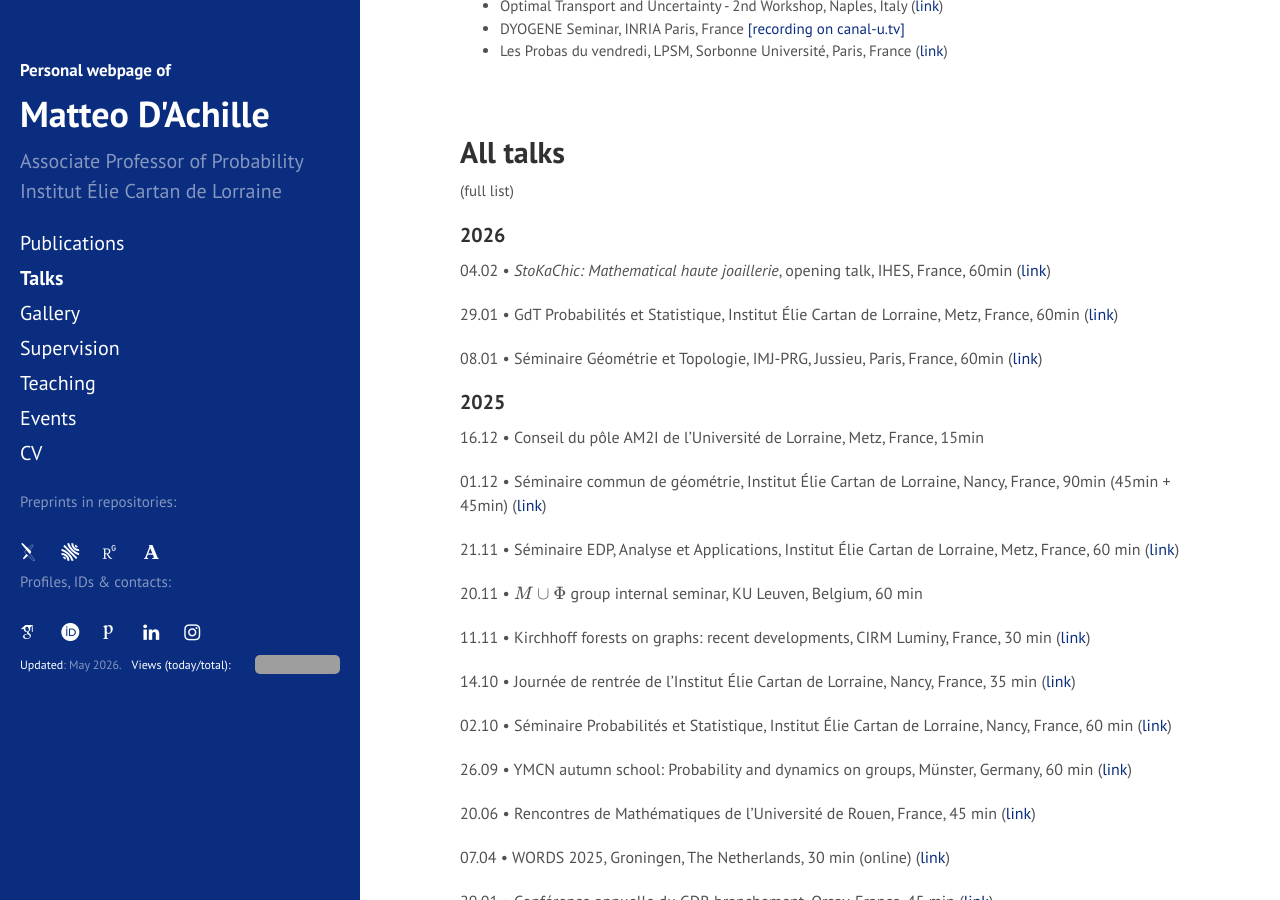
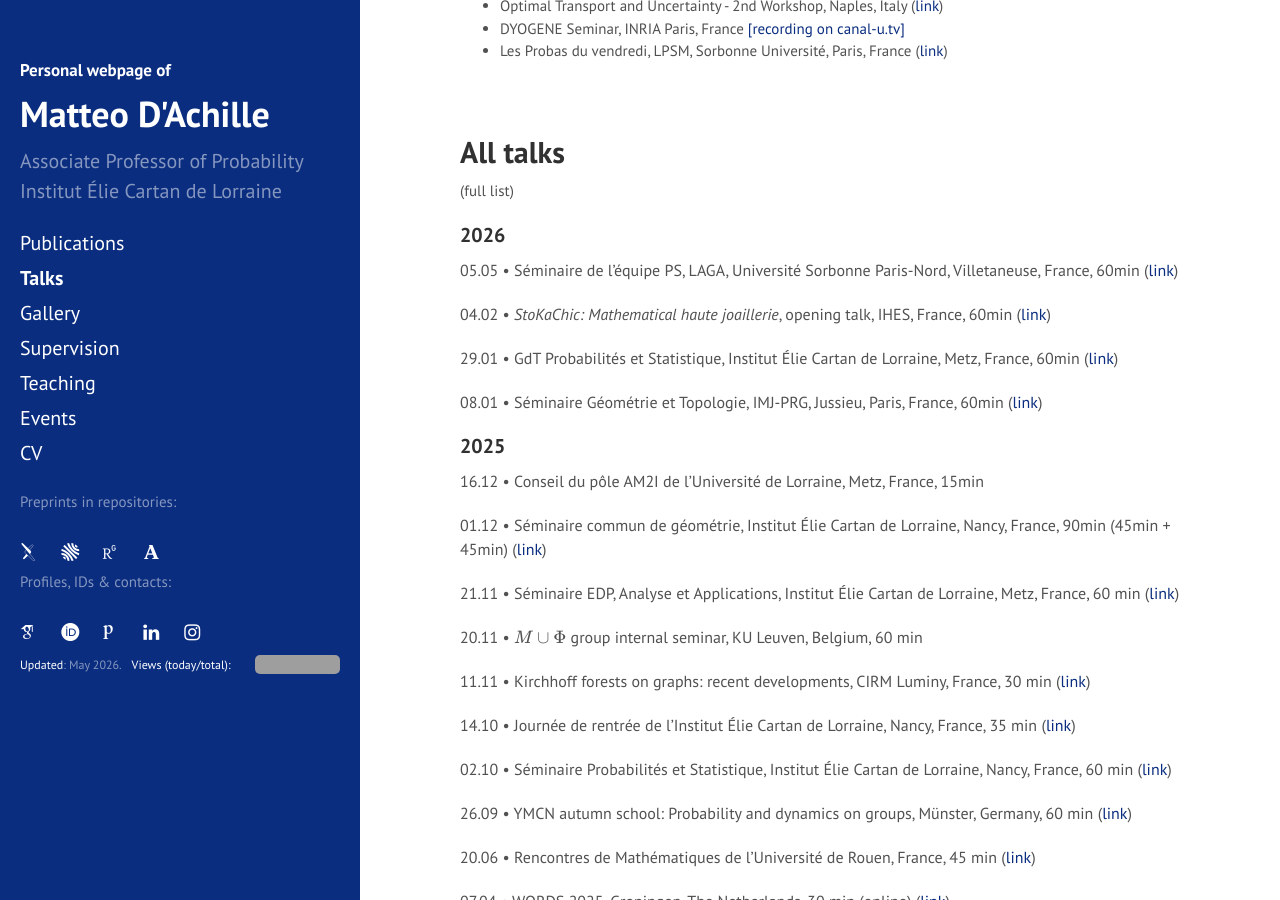
Before and after one commit to matteodachille/matteodachille.github.io, a Jekyll site: the page built from talks.md, in a window 1280 px wide and 900 px high, scrolled down 753 px. Built offline with Jekyll 4.4.1, drawn with Linux system fonts in a browser that asks for light colours; nearby versions of some CDN libraries; some web fonts are replaced; grey boxes are pictures that could not be loaded.

Commit message:
Updated talks and invitations

```diff
--- a/index.html
+++ b/index.html
@@ -53,7 +53,7 @@
    <!--08.01 &#x2023; Séminaire Géométrie et Topologie, IMJ-PRG, Jussieu, Paris, FR (<a href="https://www.imj-prg.fr/gestion/evenement/affSeance/10445#:~:text=Orateur(s)-,Matteo%20D%27Achille,-%2D%20%2C" target="_blank">link</a>)<br/>
    29.01 &#x2023; GdT Probabilités et Statistique, Institut Élie Cartan de Lorraine, Metz, FR (<a href="https://iecl.univ-lorraine.fr/events/foret-couvrante-massique-sur-le-graphe-complet-distribution-exacte-et-limite-locale/" target="_blank">link</a>) <br/-->
    04.02 &#x2023; <!--a style="color: green; font-weight: bold;font-size: 13px; position: relative; top: -2.5px;">(Public lecture)</a--> <i>StoKaChic: Mathematical haute joaillerie</i>, opening talk, IHES, FR (<a href="https://www.linkedin.com/posts/ihes_the-opening-of-the-stokachic-exhibition-took-activity-7429178719535132672-l2BZ?utm_source=share&utm_medium=member_desktop&rcm=ACoAABa5weQBfMs4TrCYGuS7SVbu_bTh2mae9IY" target="_blank">link</a>)<br/>
-   05.05 &#x2023; Séminaire Probabilités-Statistiques, LAGA, Université Sorbonne Paris-Nord, Villetaneuse, FR (<a href="https://www.math.univ-paris13.fr/accueil/equipes/ps/seminaire-de-lequipe-ps/#:~:text=Universit%C3%A9%20Paris%2013-,Mardi%205%20mai%202026,-10%3A00%C2%A0%C2%A0%C2%A0" target="_blank">link</a>)<br/>
+   05.05 &#x2023; Séminaire de l'équipe PS, LAGA, Université Sorbonne Paris-Nord, Villetaneuse, FR (<a href="https://www.math.univ-paris13.fr/accueil/equipes/ps/seminaire-de-lequipe-ps/#:~:text=Universit%C3%A9%20Paris%2013-,Mardi%205%20mai%202026,-10%3A00%C2%A0%C2%A0%C2%A0" target="_blank">link</a>)<br/>
    18.05 &#x2023; Vienna Probability Seminar, AT (<a href="https://mathematik.univie.ac.at/forschung/biomathematik-dynamische-systeme-finanzmathematik-und-wahrscheinlichkeitsrechnung/stochastik-und-finanzmathematik/vienna-probability-seminar/#:~:text=I01.01.008)%2C%20Central%20Building-,Matteo%20D%E2%80%99Achille,-(Universit%C3%A9%20de%20Lorraine" target="_blank">link</a>)<br/>
    26.05 &#x2023; Thermogamas Workshop, Nancy, FR (<a href="https://www.math.u-bordeaux.fr/~pthieull/Recherche/Thermogamas/conference_02.html#:~:text=Speakers%3A-,Speaker,-%3A%20Matteo%20d%27Achille%20(Universit%C3%A9" target="_blank">link</a>)<br/>
    02.06 &#x2023; Graduate Seminar Probability and Geometry, Bochum, DE (<a href="https://sites.google.com/view/christophthaele/teaching/graduate-seminar-probability-and-geometry#:~:text=06.-,Matteo%20D%27Achille,-(Metz)%0A%09%0911" target="_blank">link</a>)<br/>
@@ -68,6 +68,7 @@
 &#x2023; 10.11 to 14.11 &#x2023; CIRM Luminy, FR <br/>
 &#x2023; 19.11 to 20.11 &#x2023; \( M \cup \Phi \) group, KU Leuven, BE <br/>-->
 &#x2023; 17.05 to 23.05 &#x2023; Faculty of Mathematics, University of Vienna, AT <br/>
+&#x2023; 26.05 to 29.05 &#x2023; ANR Thermogamas, Nancy, FR <br/>
 &#x2023; 01.06 to 04.06 &#x2023; Faculty of Mathematics, Ruhr University Bochum, DE <br/>
 </p>
 <h3>Imminent/future events</h3>
--- a/talks.md
+++ b/talks.md
@@ -113,6 +113,9 @@
 
 #### 2026
 {: .no_toc}
+
+05.05 &#x2022; Séminaire de l'équipe PS, LAGA, Université Sorbonne Paris-Nord, Villetaneuse, France, 60min (<a href="https://www.math.univ-paris13.fr/accueil/equipes/ps/seminaire-de-lequipe-ps/#:~:text=Toggle%20website%20search-,S%C3%A9minaire%20de%20l%E2%80%99%C3%A9quipe%20PS,-%3E" target="_blank">link</a>)
+{: style="font-size: 16px" }
 
 
 04.02 &#x2022; <i>StoKaChic: Mathematical haute joaillerie</i>, opening talk, IHES, France, 60min (<a href="https://www.linkedin.com/posts/ihes_the-opening-of-the-stokachic-exhibition-took-activity-7429178719535132672-l2BZ?utm_source=share&utm_medium=member_desktop&rcm=ACoAABa5weQBfMs4TrCYGuS7SVbu_bTh2mae9IY" target="_blank">link</a>)
```
